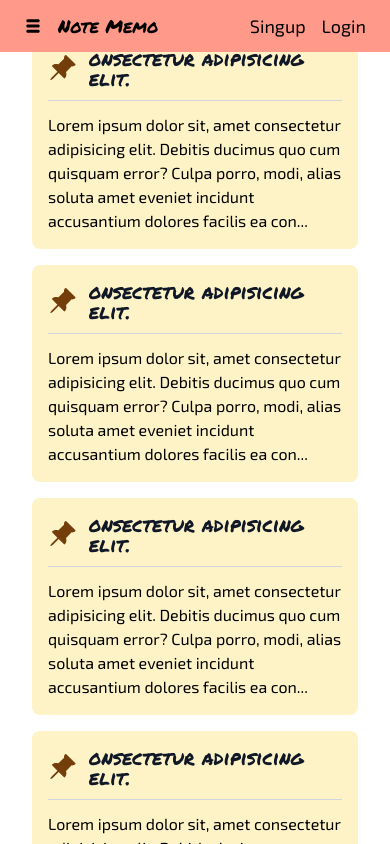
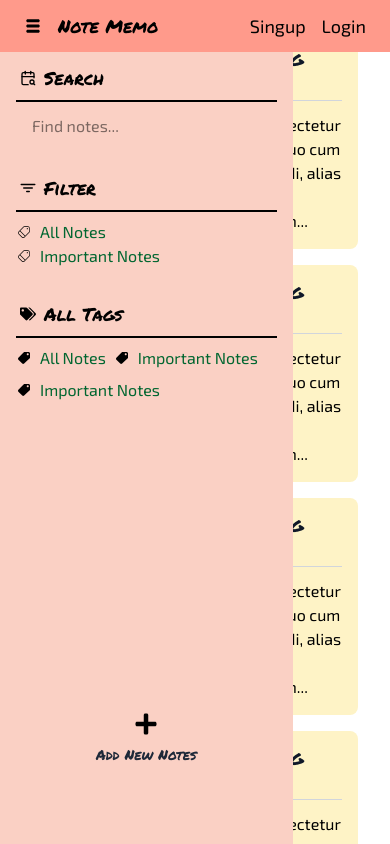
Before and after one commit to jisan-mahmud/note_keeper_frontend, a React (Vite) app: page / in a window 390 px wide. Both pictures are taken after a click on the icon 33 px from the left and 26 px from the top of the page. Shown: the top 844 px of the page. Built offline with nearby package versions, Linux system fonts and the light colour scheme.

Commit message:
fix collaps problem

```diff
--- a/src/component/Footer.jsx
+++ b/src/component/Footer.jsx
@@ -2,7 +2,7 @@ import React from 'react';
 
 const Footer = () => {
     return (
-        <div className='bg-[#FF6A88] py-2 text-center text-lg'>
+        <div className='bg-[#FF6A88] relative z-30 py-2 text-center text-lg'>
             <span>Develop By <a className='text-green-900' href='#'>Jisan Mahmud</a></span>
         </div>
     );
--- a/src/pages/Home.jsx
+++ b/src/pages/Home.jsx
@@ -1,11 +1,21 @@
 import { motion } from "framer-motion";
-import { useContext } from "react";
+import { useContext, useEffect, useState } from "react";
 import TagsSidebar from "../component/TagsSidebar";
 import Notes from "../component/Notes";
 import { menuContext } from "../context/MenuContext";
 
 const Home = () => {
-    const { isOpen } = useContext(menuContext);
+    const { isOpen, setIsOpen } = useContext(menuContext);
+
+    const [screenWidth, setScreenWidth] = useState(window.innerWidth)
+
+
+
+    useEffect(() => {
+        if(screenWidth <= 768){
+            setIsOpen(false)
+        }
+    }, [])
 
     return (
         <div className="flex overflow-hidden">
@@ -14,7 +24,7 @@ const Home = () => {
             initial={{ x: 0, opacity: 1 }}
             animate={{ x: isOpen ? 0 : -200, opacity: isOpen ? 1 : 0 }}
             transition={{ duration: 0.3, ease: "easeInOut" }}
-    className={`fixed md:relative top-3 left-0 md:top-0 z-10 bg-[#FAD0C4] min-h-screen h-full
+            className={`fixed md:relative top-4 left-0 md:top-0 z-10 bg-[#FAD0C4] min-h-screen h-full
                 ${isOpen ? "w-9/12 md:w-2/9" : "w-0"}`}
             >
                 <TagsSidebar />
```
Lines whose indentation alone changed are shown as unchanged.
